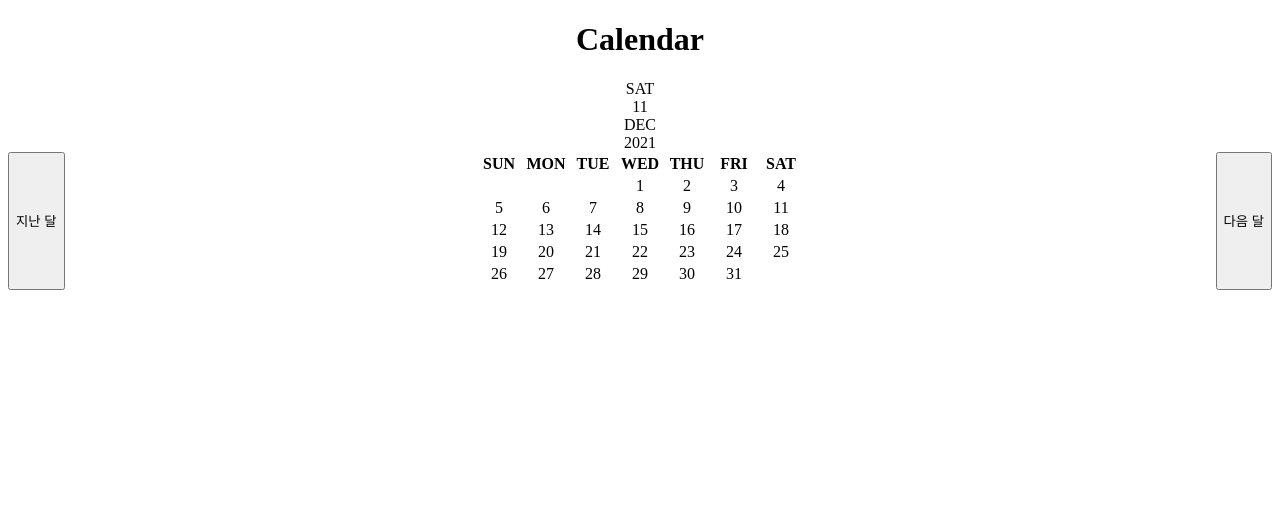
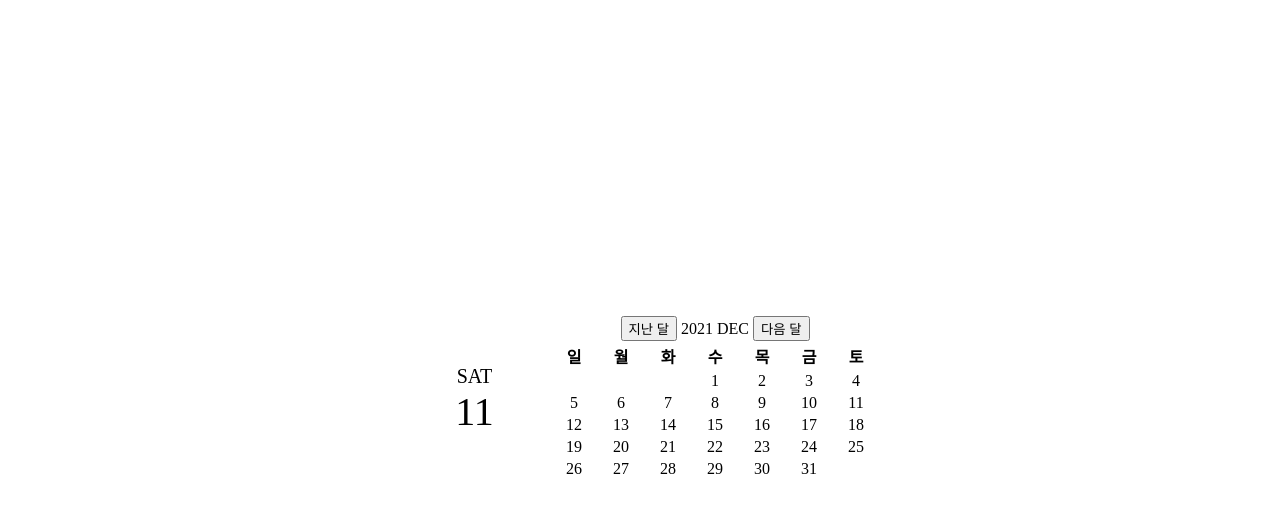
Before and after one commit to changyun-go/Mini-Project, a plain HTML site: page 4. Calendar/index.html in a window 1280 px wide. Drawn offline with Linux system fonts and the light colour scheme.

Commit message:
레이아웃 변경
달력의 레이아웃을 변경하였음,

```diff
--- a/4. Calendar/index.html
+++ b/4. Calendar/index.html
@@ -9,24 +9,25 @@
 		<title>Calendar</title>
 	</head>
 	<body>
-	<div class="title">
-		<h1>Calendar</h1>
+		<div class="container">
+			<div class="item" id="today">
 				<div id="week"></div>
 				<div id="date"></div>
-		<div id="month"></div>
-		<div id="year"></div>
 			</div>
-	<div class="container">
-		<button type="button" onclick="prev()" class="item">지난 달</button>
-		<table class="item">
+		<div class="item">
+			<button type="button" onclick="prev()">지난 달</button>
+			<div id="year" class="top-bar"></div>
+			<div id="month" class="top-bar"></div>
+			<button type="button" onclick="next()">다음 달</button>
+			<table>
 				<tr>
-					<th>SUN</th>
-					<th>MON</th>
-					<th>TUE</th>
-					<th>WED</th>
-					<th>THU</th>
-					<th>FRI</th>
-					<th>SAT</th>
+					<th>일</th>
+					<th>월</th>
+					<th>화</th>
+					<th>수</th>
+					<th>목</th>
+					<th>금</th>
+					<th>토</th>
 				</tr>
 				<tr>
 					<td></td>
@@ -83,7 +84,6 @@
 					<td></td>
 				</tr>
 			</table>
-		<button type="button" onclick="next()" class="item">다음 달</button>
 		</div>
     </body>
 </html>
--- a/4. Calendar/style.css
+++ b/4. Calendar/style.css
@@ -1,13 +1,27 @@
-.title{
-    text-align: center;
-}
-table{
-    margin: auto;
-    text-align: center;
+body{
+    margin: 0;
 }
 td{
     width: 43px;
 }
 .container{
     display: flex;
+    align-items:center;
+    justify-content: center;
+    height: 100vh;
 }
+.item{
+    text-align: center;
+}
+#today{
+    width: 150px;
+}
+#week{
+    font-size: 20px;
+}
+#date{
+    font-size: 40px;
+}
+.top-bar{
+    display: inline;
+}
```
Lines whose indentation alone changed are shown as unchanged.
